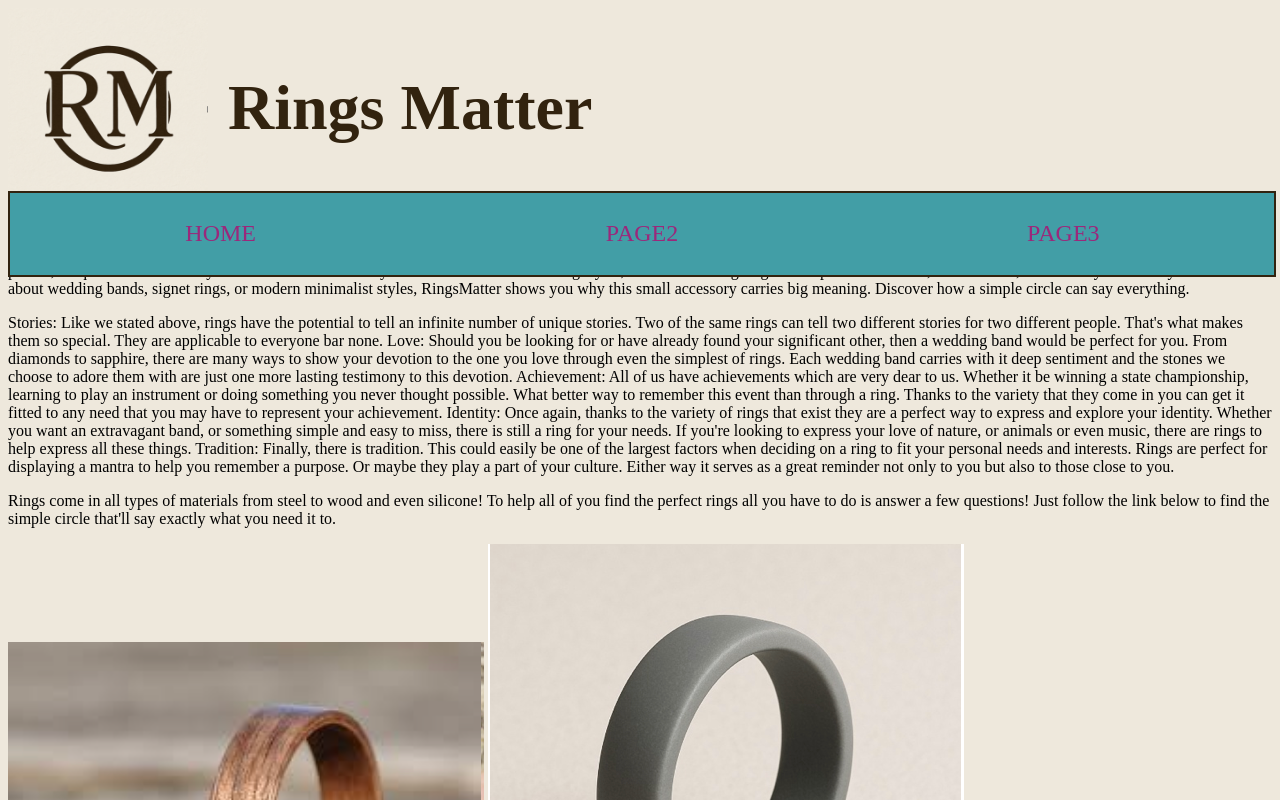
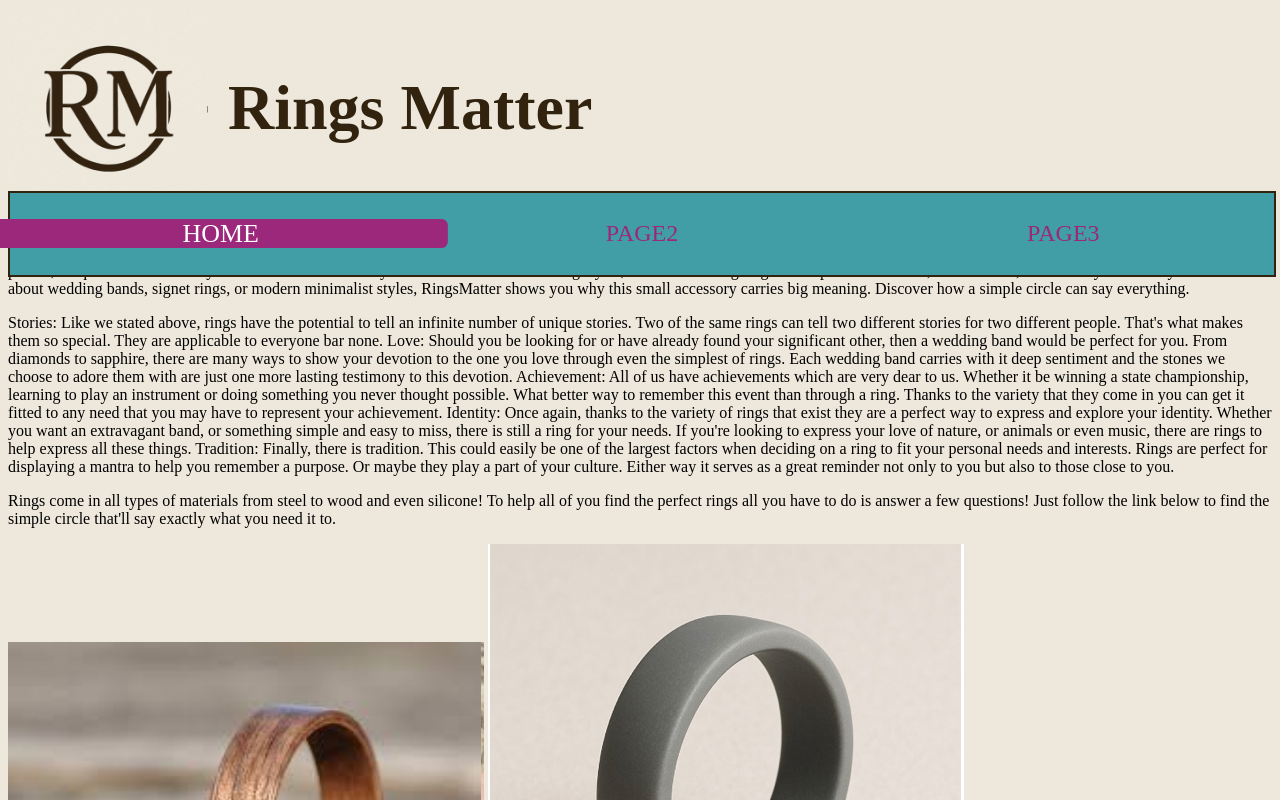
Before and after one commit to Leone2004/WDD130-Sanderson, a plain HTML site: page index.html in a window 1280 px wide. In both pictures the pointer is over the link "HOME". Shown: the top 800 px of the page. Drawn offline with Linux system fonts and the light colour scheme.

Commit message:
server change

```diff
--- a/Sanderson.css
+++ b/Sanderson.css
@@ -53,6 +53,14 @@ header nav a:not(:last-child) {
     margin-right: 0;
 }
 
+header nav a:hover {
+    background-color: #9b287b;
+    color: #fff;
+    border-radius: 6px;
+    transform: scale(1.08);
+    transition: all 0.2s ease;
+}
+
 body{
     background-color: #EEE8DC;
 }
```
